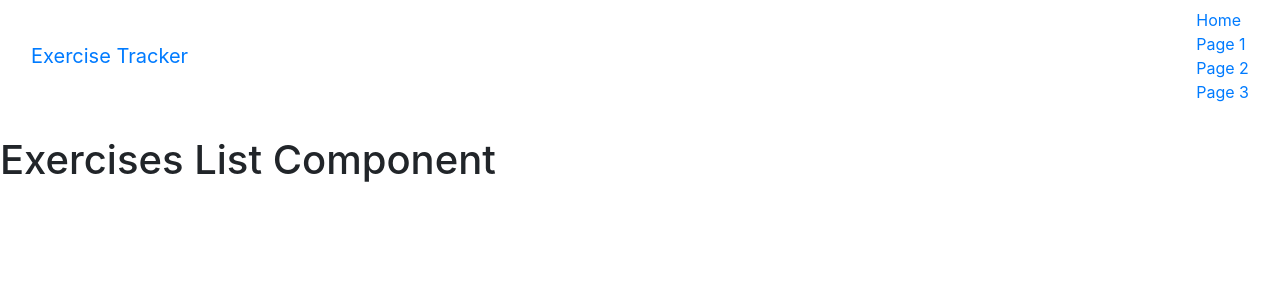
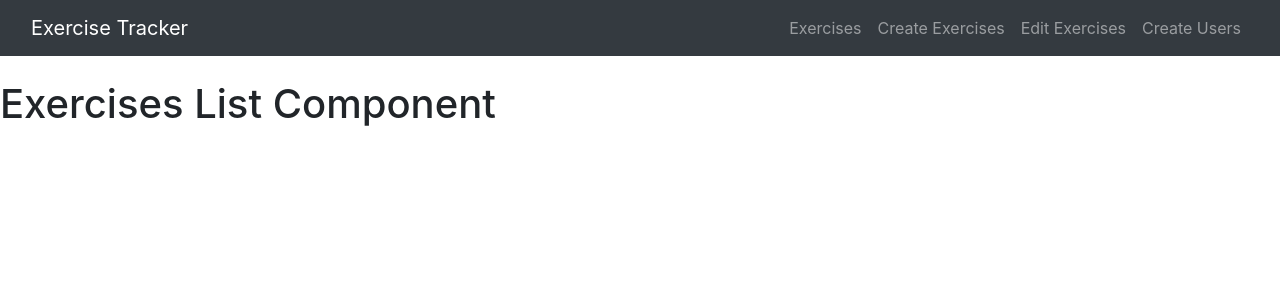
Before and after one commit to majestyjnr/MERN-ExerciseTracker, a React (Create React App) app: page / in a window 1280 px wide. Shown: the top 300 px of the page. Built offline with nearby package versions, Linux system fonts and the light colour scheme.

Commit message:
Commit Updates

```diff
--- a/src/App.js
+++ b/src/App.js
@@ -15,7 +15,7 @@ function App() {
       <Navbar/>
       <br/>
       <Route path="/" exact component={ExerciseList}/>
-      <Route path="/create-exercise" component={CreateExercises}/>
+      <Route path="/create-exercises" component={CreateExercises}/>
       <Route path="/edit-exercises" component={EditExercises}/>
       <Route path="/create-users" component={CreateUsers}/>
     </Router>
--- a/src/components/Navbar.jsx
+++ b/src/components/Navbar.jsx
@@ -1,10 +1,10 @@
 import React from "react";
 import { Link } from "react-router-dom";
-import "bootstrap/dist/css/bootstrap.css";
+import "bootstrap/dist/css/bootstrap.min.css";
 
 const Navbar = () => {
   return (
-    <nav className="navbar navbar-inverse">
+    <nav className="navbar navbar-dark bg-dark navbar-expand-lg">
       <div className="container-fluid">
         <div className="navbar-header">
           <Link className="navbar-brand" to="/">
@@ -12,17 +12,17 @@ const Navbar = () => {
           </Link>
         </div>
         <ul className="nav navbar-nav">
-          <li class="active">
-            <Link to="#" >Home</Link>
+          <li class="active" className="navbar-item">
+            <Link to="/" className="nav-link">Exercises</Link>
           </li>
-          <li>
-            <Link to="#">Page 1</Link>
+          <li className="navbar-item">
+            <Link to="/create-exercises" className="nav-link">Create Exercises</Link>
           </li>
-          <li>
-            <Link to="#">Page 2</Link>
+          <li className="navbar-item">
+            <Link to="/edit-exercises" className="nav-link">Edit Exercises</Link>
           </li>
-          <li>
-            <Link to="#">Page 3</Link>
+          <li className="navbar-item">
+            <Link to="/create-users" className="nav-link">Create Users</Link>
           </li>
         </ul>
       </div>
```
